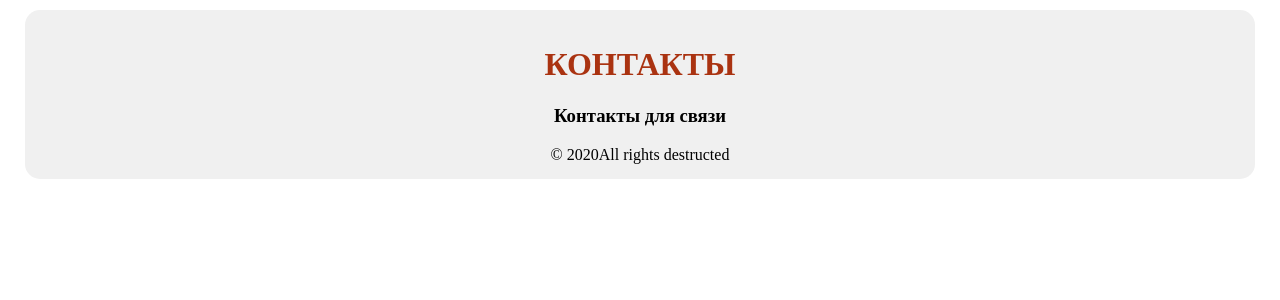
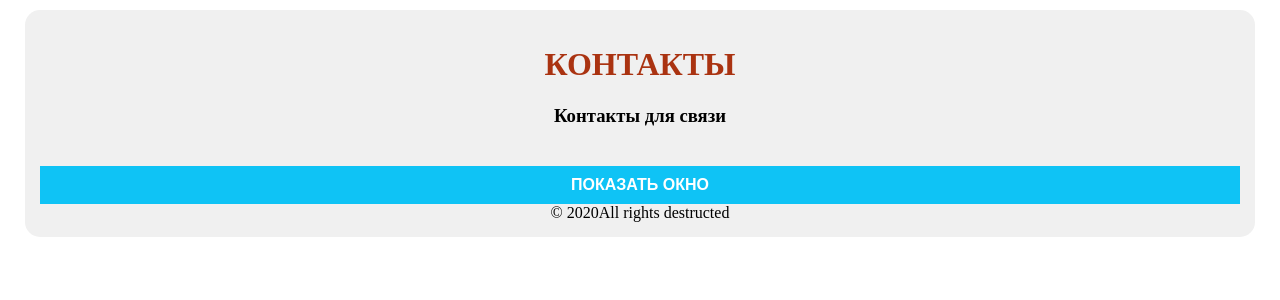
Before and after one commit to svoyparen/nuxtcontacts, a Nuxt app: page /Popup in a window 1280 px wide. Shown: the top 300 px of the page. Built offline with nearby package versions, Linux system fonts and the light colour scheme.

Commit message:
Add files via upload

```diff
--- /dev/null
+++ b/pages/Popup.vue
@@ -0,0 +1,34 @@
+<template>
+	<div>
+		<PopupWindow
+			title="Заголовок модального окна"
+			message="Простое текстовое сообщение"
+			okTitle="Закрыть"
+		>
+		</PopupWindow>
+
+	</div>
+</template>
+
+<script>
+	import PopupWindow from '~/components/PopupWindow'
+
+	export default {
+		components: {
+			PopupWindow,
+		},
+
+	}
+</script>
+
+<style>
+	button {
+		margin-top: 20px;
+		color: #fff;
+		font-weight: bold;
+		text-transform: uppercase;
+		border: none;
+		background: #0fc3f5;
+		transition: .3s;
+	}
+</style>
```
